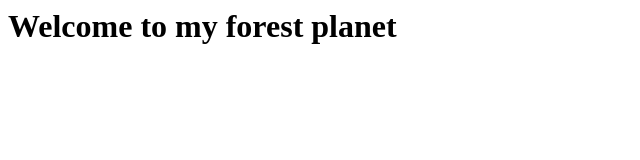
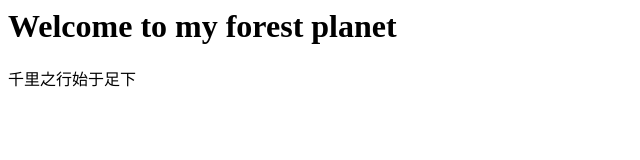
Before and after one commit to yxforest/yxforest.github.io, a plain HTML site: page index.html in a window 1280 px wide. Shown: the whole page, without its empty margins (0-640 px from the left). Drawn offline with Linux system fonts and the light colour scheme.

Commit message:
Update index.html

```diff
--- a/index.html
+++ b/index.html
@@ -4,5 +4,6 @@
   </head>
   <body>
     <h1>Welcome to my forest planet</h1>
+    <p>千里之行始于足下</p>
   </body>
 </html>
```
